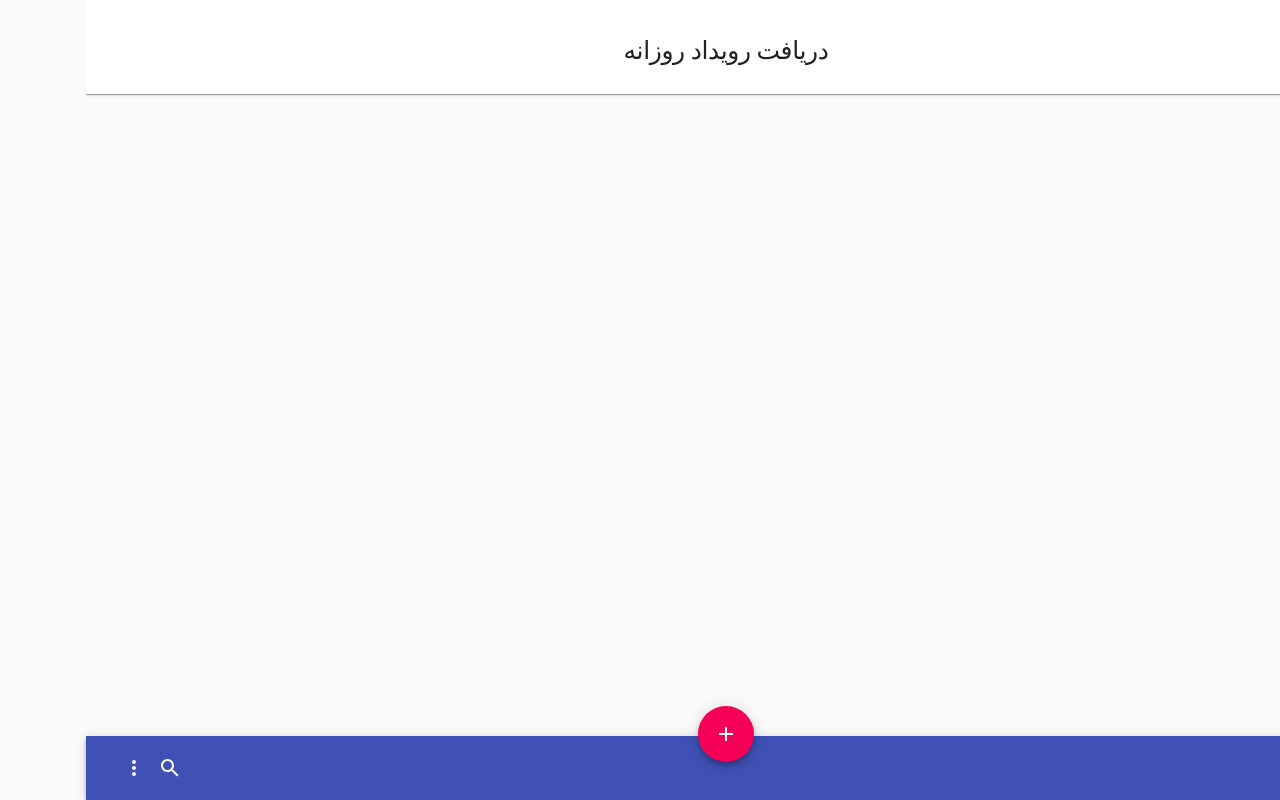
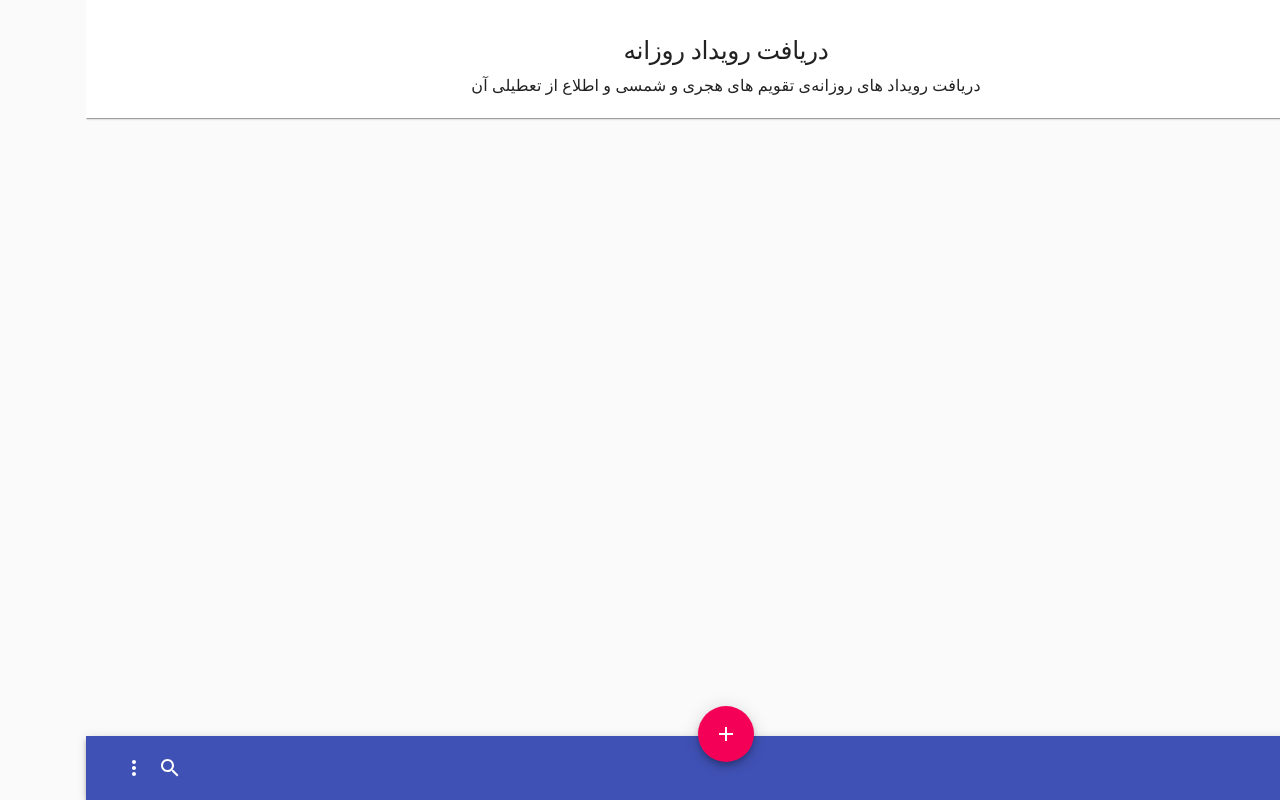
Before and after one commit to sabermazoji/evanta-pwa, a React (Create React App) app: page / in a window 1280 px wide. Built offline with nearby package versions, Linux system fonts and the light colour scheme; the HTML template or start-up script is replaced by a standard one.

Commit message:
add header discreption

```diff
--- a/src/components/elemenets/Header.js
+++ b/src/components/elemenets/Header.js
@@ -17,6 +17,10 @@ const useStyles = makeStyles((theme) => ({
         paddingBottom: 20,
         paddingTop: 20,
     },
+    discreption:{
+        textAlign: 'center',
+        fontFamily: 'Vazir',
+    },
 }));
 
 const Header = () => {
@@ -28,6 +32,10 @@ const Header = () => {
                 <Typography className={classes.text} variant="h1" gutterBottom>
                     دریافت رویداد روزانه
                 </Typography>
+
+                <Typography className={classes.discreption} component="p">
+                    دریافت رویداد های روزانه‌ی تقویم های هجری و شمسی و اطلاع از تعطیلی آن
+                </Typography>
             </Paper>
         </>
     );
--- a/src/components/screens/home/index.js
+++ b/src/components/screens/home/index.js
@@ -1,5 +1,4 @@
 import React from 'react';
-import Navbar from '../../elemenets/Navbar';
 import Layout from '../../layouts';
 
 const Home = () => {
```
